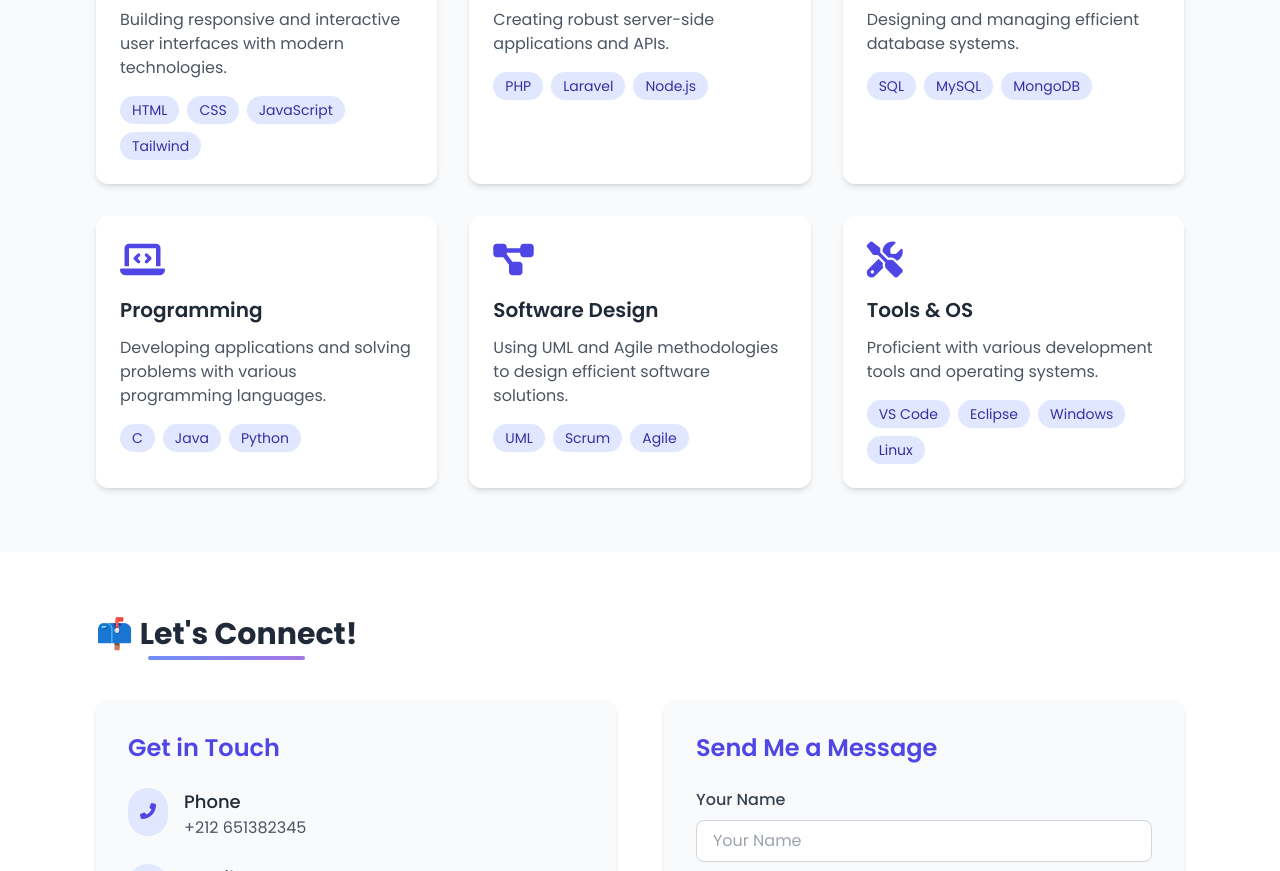
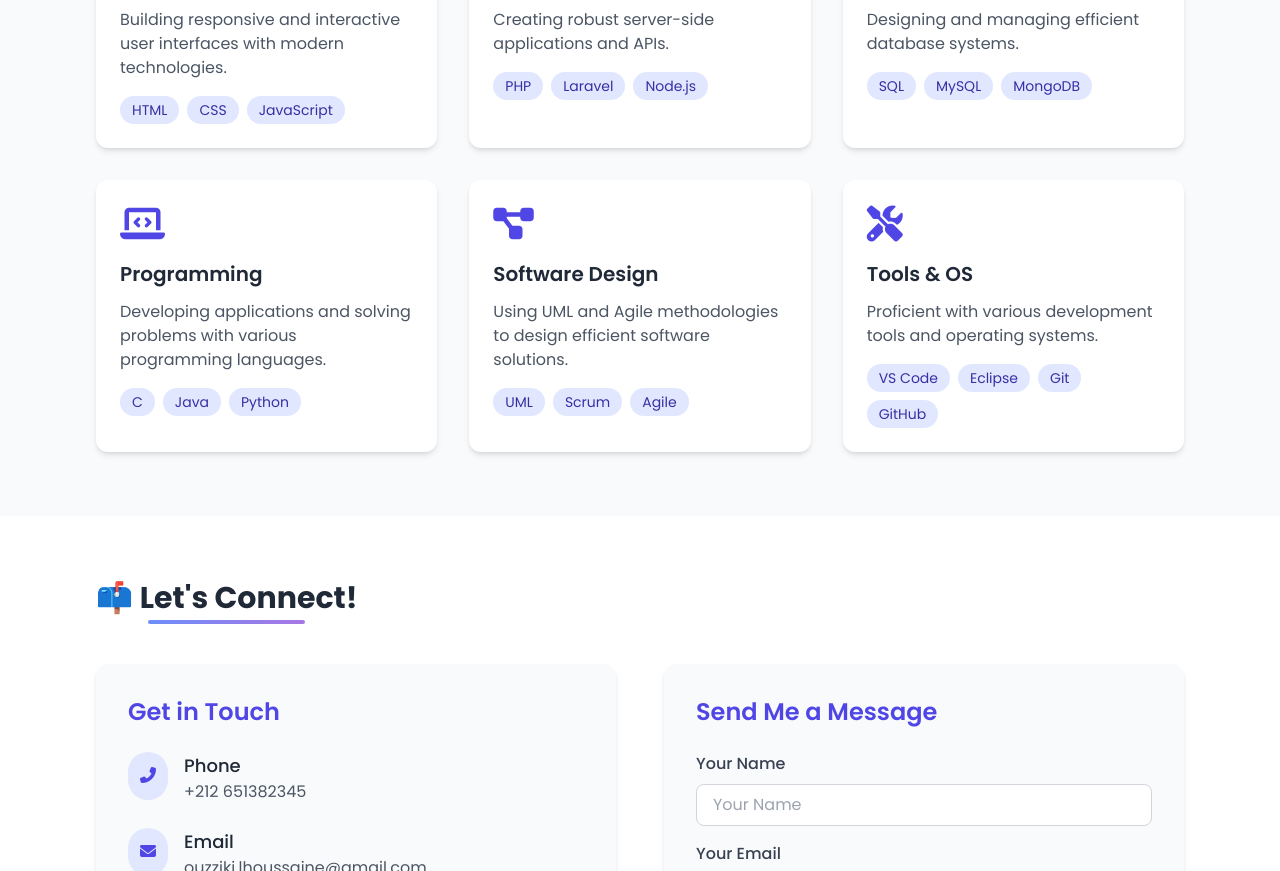
Before and after one commit to OuzzikiLhoussaine/Portfolio, a plain HTML site: page index.html in a window 1280 px wide. Shown: the part 1480-2351 px from the top of the page. Drawn offline with nearby package versions, Linux system fonts and the light colour scheme.

Commit message:
index update

```diff
--- a/index.html
+++ b/index.html
@@ -4,7 +4,7 @@
     <meta charset="UTF-8">
     <meta name="viewport" content="width=device-width, initial-scale=1.0">
     <title>Ouzziki Lhoussaine - Portfolio</title>
-    <link rel="icon" href="my pic.jpg" type="image/png">
+    <link rel="icon" href="icon.png" type="image/png">
     <script src="https://cdn.tailwindcss.com"></script>
     <link rel="stylesheet" href="https://cdnjs.cloudflare.com/ajax/libs/font-awesome/6.4.0/css/all.min.css">
     <script src="https://cdn.jsdelivr.net/npm/@emailjs/browser@3/dist/email.min.js"></script>
@@ -220,7 +220,6 @@
                         <span class="px-3 py-1 bg-indigo-100 text-indigo-800 rounded-full text-sm">HTML</span>
                         <span class="px-3 py-1 bg-indigo-100 text-indigo-800 rounded-full text-sm">CSS</span>
                         <span class="px-3 py-1 bg-indigo-100 text-indigo-800 rounded-full text-sm">JavaScript</span>
-                        <span class="px-3 py-1 bg-indigo-100 text-indigo-800 rounded-full text-sm">Tailwind</span>
                     </div>
                 </div>
 
@@ -290,8 +289,10 @@
                     <div class="flex flex-wrap gap-2">
                         <span class="px-3 py-1 bg-indigo-100 text-indigo-800 rounded-full text-sm">VS Code</span>
                         <span class="px-3 py-1 bg-indigo-100 text-indigo-800 rounded-full text-sm">Eclipse</span>
-                        <span class="px-3 py-1 bg-indigo-100 text-indigo-800 rounded-full text-sm">Windows</span>
-                        <span class="px-3 py-1 bg-indigo-100 text-indigo-800 rounded-full text-sm">Linux</span>
+                        <!-- <span class="px-3 py-1 bg-indigo-100 text-indigo-800 rounded-full text-sm">Windows</span>
+                        <span class="px-3 py-1 bg-indigo-100 text-indigo-800 rounded-full text-sm">Linux</span> -->
+                        <span class="px-3 py-1 bg-indigo-100 text-indigo-800 rounded-full text-sm">Git</span>
+                        <span class="px-3 py-1 bg-indigo-100 text-indigo-800 rounded-full text-sm">GitHub</span>
                     </div>
                 </div>
             </div>
```
Also changed, not shown: icon.png (added).
